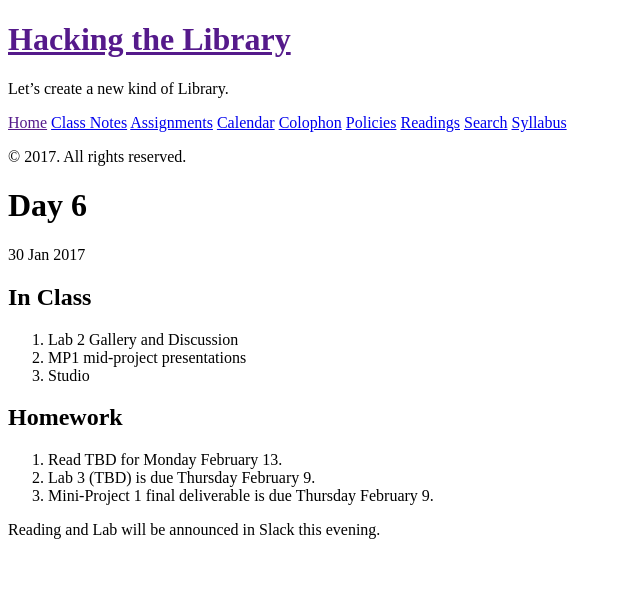
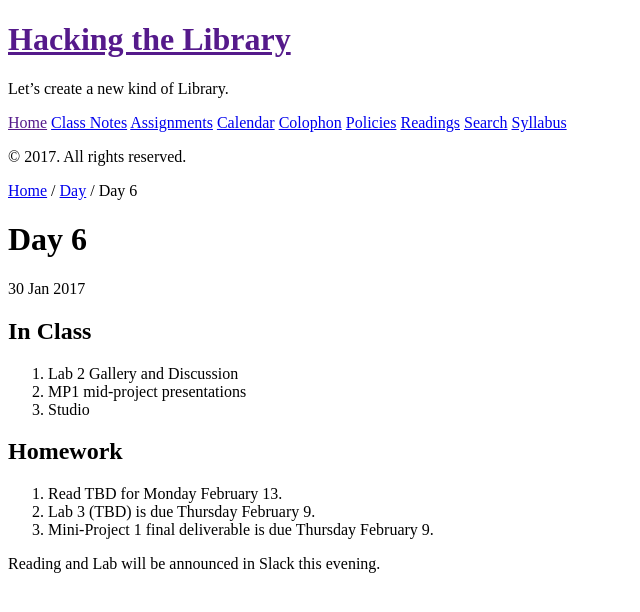
Before and after one commit to osteele/hackingthelibrary.org, a Jekyll site: the page built from _days/day-6.md, in a window 1280 px wide. Shown: the top 612 px of the page, without its empty margins (0-640 px from the left). Built offline with Jekyll 4.4.1, drawn with Linux system fonts in a browser that asks for light colours.

Commit message:
add breadcrumbs to day layout

```diff
--- a/_layouts/day.html
+++ b/_layouts/day.html
@@ -1,6 +1,8 @@
 ---
 layout: default
 ---
+
+<p><a href="/">Home</a> / <a href="{% link _pages/activities.md %}">Day</a> / {{ page.title }}</p>
 
 <div class="post">
   <h1 class="post-title">{{ page.title }}</h1>
```
